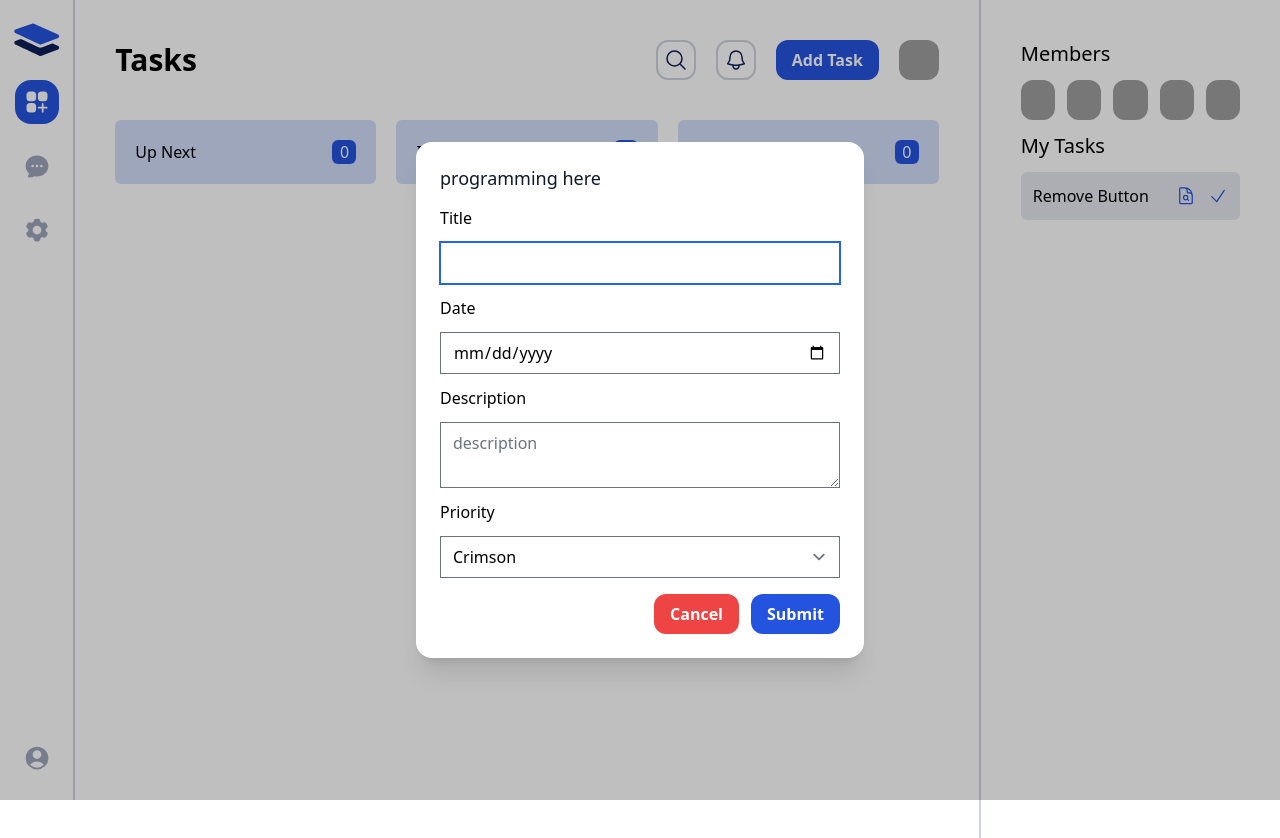
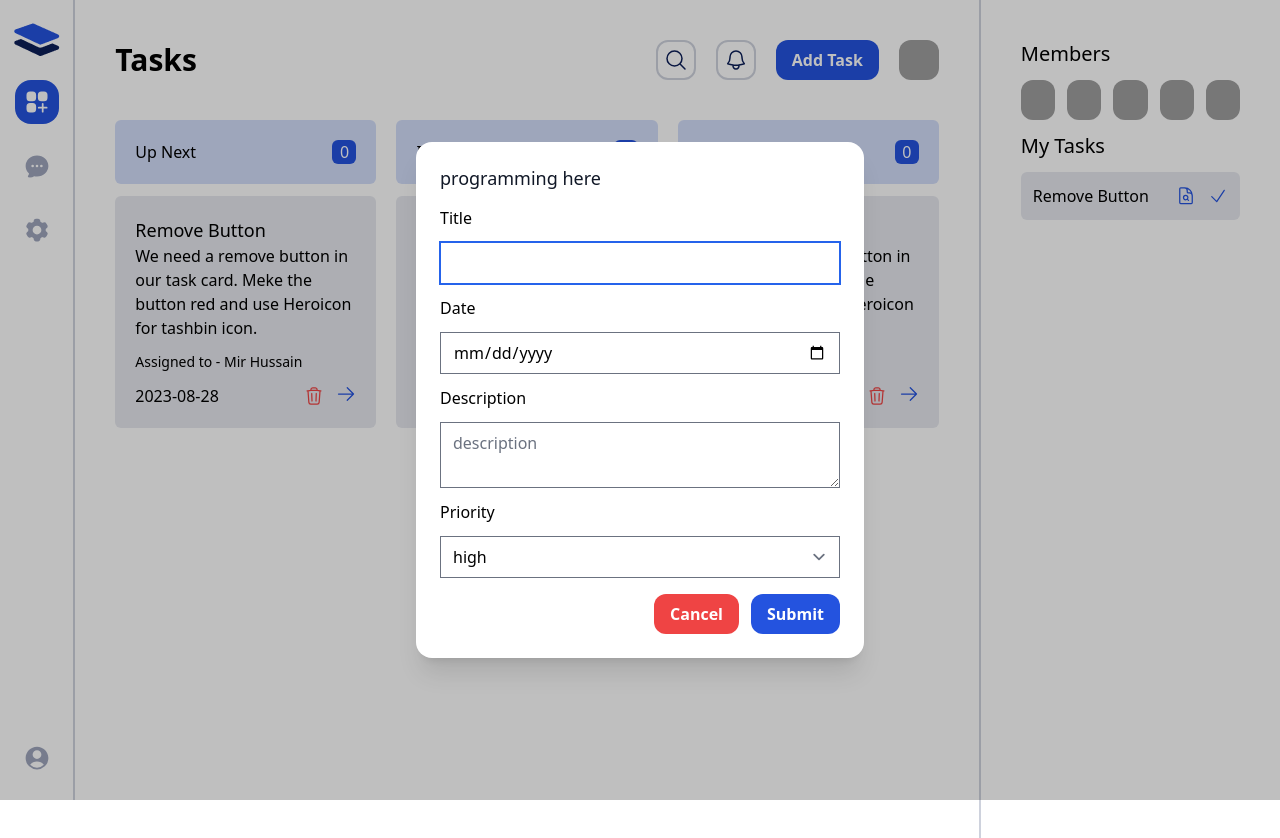
Before and after one commit to Fahmida-Faiza/taskmaster-redux-acc, a React (Vite) app: page / in a window 1280 px wide. Both pictures are taken after a click on the button "Add Task". Shown: the top 838 px of the page. Built offline with nearby package versions, Linux system fonts and the light colour scheme; grey boxes are pictures that could not be loaded.

Commit message:
added addtask in ui

```diff
--- a/src/components/tasks/AddTaskModal.jsx
+++ b/src/components/tasks/AddTaskModal.jsx
@@ -46,9 +46,9 @@ const onCancel = () =>{
   <label htmlFor="title">Priority</label>
 <select defaultValue="Priority" id="priority"{...register('priority')} className="select">
 
-  <option>Crimson</option>
-  <option>Amber</option>
-  <option>Velvet</option>
+  <option>high</option>
+  <option>medium</option>
+  <option>low</option>
 </select>
 
 
--- a/src/components/tasks/TaskCard.jsx
+++ b/src/components/tasks/TaskCard.jsx
@@ -4,13 +4,8 @@ const TaskCard = ({task}) => {
 
 
   return (
-    <div className="bg-secondary/10 rounded-md p-5">
-      <h1
-        className={`text-lg font-semibold mb-3  ${
-          task.priority === 'high' ? 'text-red-500' : ''
-        } ${task.priority === 'medium' ? 'text-yellow-500' : ''} ${
-          task.priority === 'low' ? 'text-green-500' : ''
-        }`}
+       <div className="bg-secondary/10 rounded-md p-5">
+      <h1 className='text-lg'
       >
         {task?.title}
       </h1>
@@ -19,17 +14,16 @@ const TaskCard = ({task}) => {
       <div className="flex justify-between mt-3">
         <p>{task?.date}</p>
         <div className="flex gap-3">
-          <button onClick={() => dispatch(removeTask(task.id))} title="Delete">
+          <button  title="Delete">
             <TrashIcon className="h-5 w-5 text-red-500" />
           </button>
-          <button
-            onClick={() =>
-              dispatch(updateStatus({ id: task.id, status: updatedStatus }))
-            }
-            title="In progress"
-          >
+          <b
+
+
+            title="In progress">
+
             <ArrowRightIcon className="h-5 w-5 text-primary" />
-          </button>
+          </b>
         </div>
       </div>
     </div>
--- a/src/redux/features/tasks/tasksSlice.js
+++ b/src/redux/features/tasks/tasksSlice.js
@@ -1,7 +1,18 @@
 import {createSlice} from '@reduxjs/toolkit'
 
 const initialState ={
-    tasks: [],
+    tasks: [
+   {
+    id: 1,
+    status: 'pending',
+    title: 'Remove Button',
+    description:
+      'We need a remove button in our task card. Meke the button red and use Heroicon for tashbin icon.',
+    date: '2023-08-28',
+    assignedTo: 'Mir Hussain',
+    priority: 'high',
+  }
+    ],
 };
 const tasksSlice = createSlice({
     name: 'tasksSlice',
```
